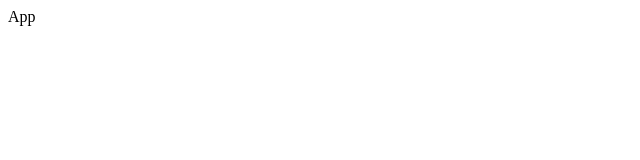
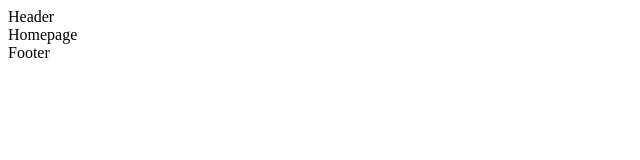
Before and after one commit to basitk41/bita, a React (Vite) app: page / in a window 1280 px wide. Shown: the top 160 px of the page, without its empty margins (0-640 px from the left). Built offline with nearby package versions, Linux system fonts and the light colour scheme.

Commit message:
feat: add basic routing to the app

```diff
--- a/package.json
+++ b/package.json
@@ -12,7 +12,8 @@
   },
   "dependencies": {
     "react": "^18.3.1",
-    "react-dom": "^18.3.1"
+    "react-dom": "^18.3.1",
+    "react-router-dom": "^7.1.5"
   },
   "devDependencies": {
     "@eslint/js": "^9.13.0",
--- a/src/App.tsx
+++ b/src/App.tsx
@@ -1,7 +1,8 @@
 import { FC } from "react";
+import AppRoutes from "./routes";
 
 const App: FC = () => {
-  return <div>App</div>;
+  return <AppRoutes />;
 };
 
 export default App;
--- /dev/null
+++ b/src/components/layout/index.tsx
@@ -0,0 +1,14 @@
+import { FC, Fragment } from "react";
+import { Outlet } from "react-router-dom";
+
+const Layout: FC = () => {
+  return (
+    <Fragment>
+      <header>Header</header>
+      <Outlet />
+      <footer>Footer</footer>
+    </Fragment>
+  );
+};
+
+export default Layout;
--- /dev/null
+++ b/src/pages/homepage.tsx
@@ -0,0 +1,7 @@
+import { FC } from "react";
+
+const Homepage: FC = () => {
+  return <div>Homepage</div>;
+};
+
+export default Homepage;
--- /dev/null
+++ b/src/routes/index.tsx
@@ -0,0 +1,18 @@
+import { FC } from "react";
+import { BrowserRouter as Router, Routes, Route } from "react-router-dom";
+import Layout from "@/components/layout";
+import Homepage from "@/pages/homepage";
+
+const AppRoutes: FC = () => {
+  return (
+    <Router>
+      <Routes>
+        <Route path="/" element={<Layout />}>
+          <Route path="/" index element={<Homepage />} />
+        </Route>
+      </Routes>
+    </Router>
+  );
+};
+
+export default AppRoutes;
```
Also changed, not shown: 1 other file (tests, documents, lock files or other folders).
